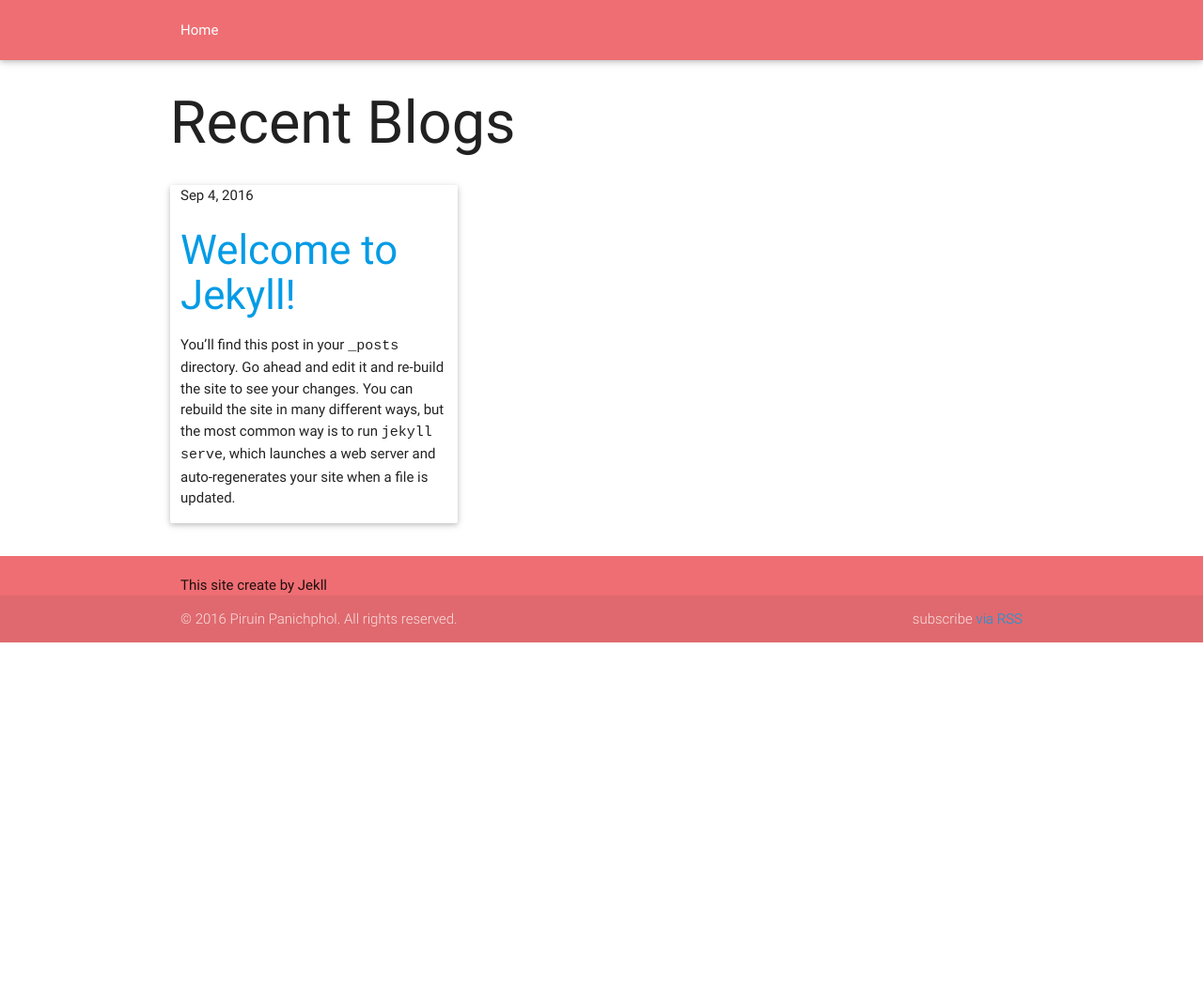
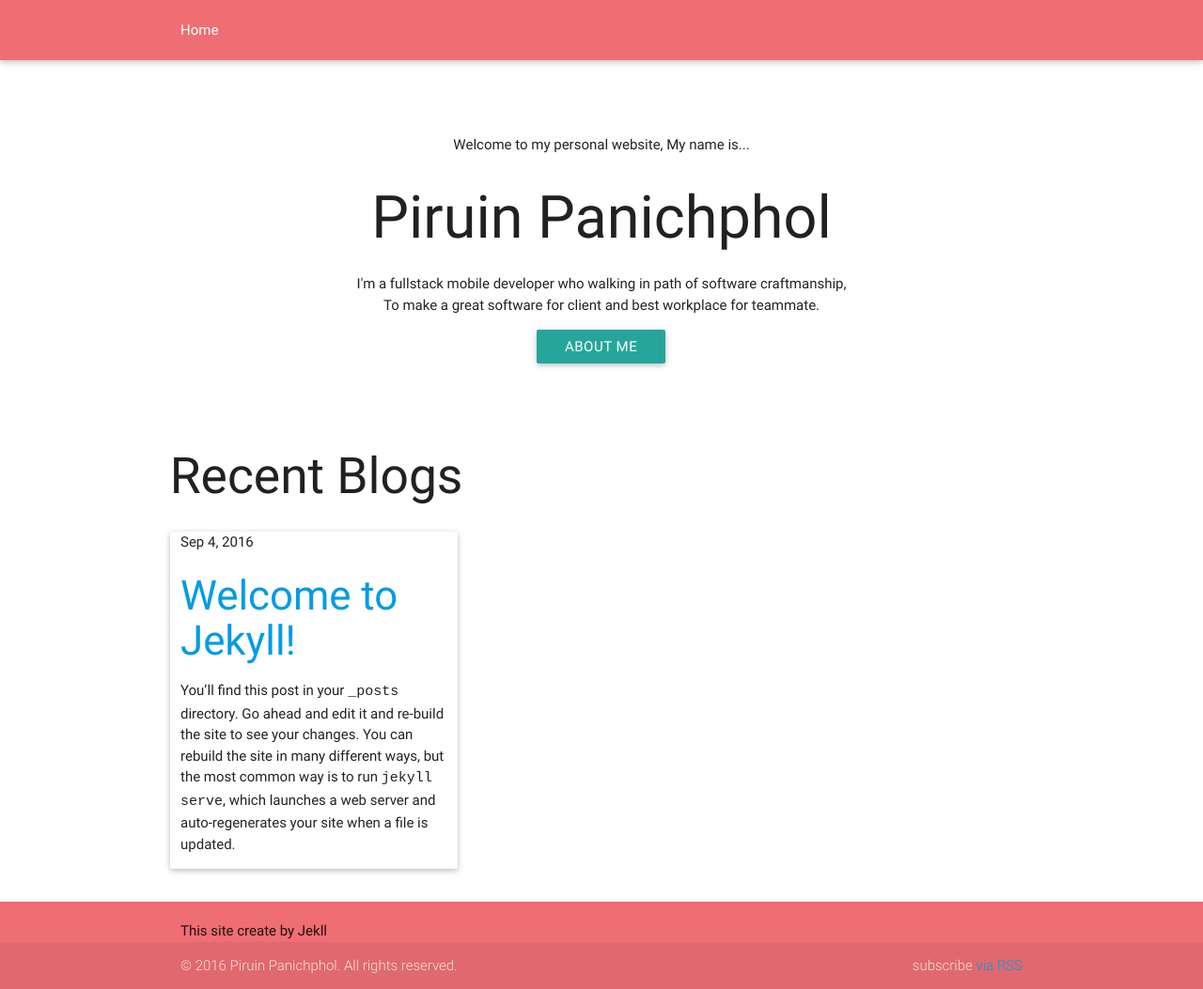
Before and after one commit to piruin/piruin.github.io, a Jekyll site: the page built from index.html, in a window 1280 px wide. Shown: the whole page at 94% size. Built offline with Jekyll 4.4.1, drawn with Linux system fonts in a browser that asks for light colours; nearby versions of some CDN libraries; before the commit the page ends 900 px from its top, so only the background shows below that.

Commit message:
Add Jumbotron at index page

```diff
--- a/_config.yml
+++ b/_config.yml
@@ -1,25 +1,10 @@
-# Welcome to Jekyll!
-#
-# This config file is meant for settings that affect your whole blog, values
-# which you are expected to set up once and rarely edit after that. If you find
-# yourself editing these this file very often, consider using Jekyll's data files
-# feature for the data you need to update frequently.
-#
-# For technical reasons, this file is *NOT* reloaded automatically when you use
-# 'jekyll serve'. If you change this file, please restart the server process.
-
-# Site settings
-# These are used to personalize your new site. If you look in the HTML files,
-# you will see them accessed via {{ site.title }}, {{ site.email }}, and so on.
-# You can create any custom variable you would like, and they will be accessible
-# in the templates via {{ site.myvariable }}.
 title: Blast Piruin
 email: piruin.p@gmail.com
 description: > #
     I'm a fullstack mobile developer who walking in path of software craftmanship,
     For make a great software to client and best workplace to teammate.
-
 url: "http://piruin.github.io" # the base hostname & protocol for your site
+fullname : Piruin Panichphol
 twitter_username: piruin
 github_username: piruin
 
--- a/index.html
+++ b/index.html
@@ -1,9 +1,19 @@
 ---
 layout: default
 ---
+<section clase="valign-wrapper" style="padding-top:64px;padding-bottom:64px">
+  <p class=" center-align">Welcome to my personal website, My name is...</p>
+  <h1 class="center-align">{{ site.fullname }}</h1>
+  <p class=" center-align">I'm a fullstack mobile developer who walking in path of software craftmanship,<br/>
+  To make a great software for client and best workplace for teammate.</p>
+
+  <div class="center-align">
+  <a class="waves-effect waves-light btn center-align valign">About me</a>
+  <div>
+</section>
 
 <section class="blog row">
-<h1>Recent Blogs</h1>
+<h2>Recent Blogs</h2>
 {% for post in site.posts limit:3 %}
   <article class="col s4 card-panel hoverable">
     <span class="post-meta">{{ post.date | date: "%b %-d, %Y" }}</span>
```
